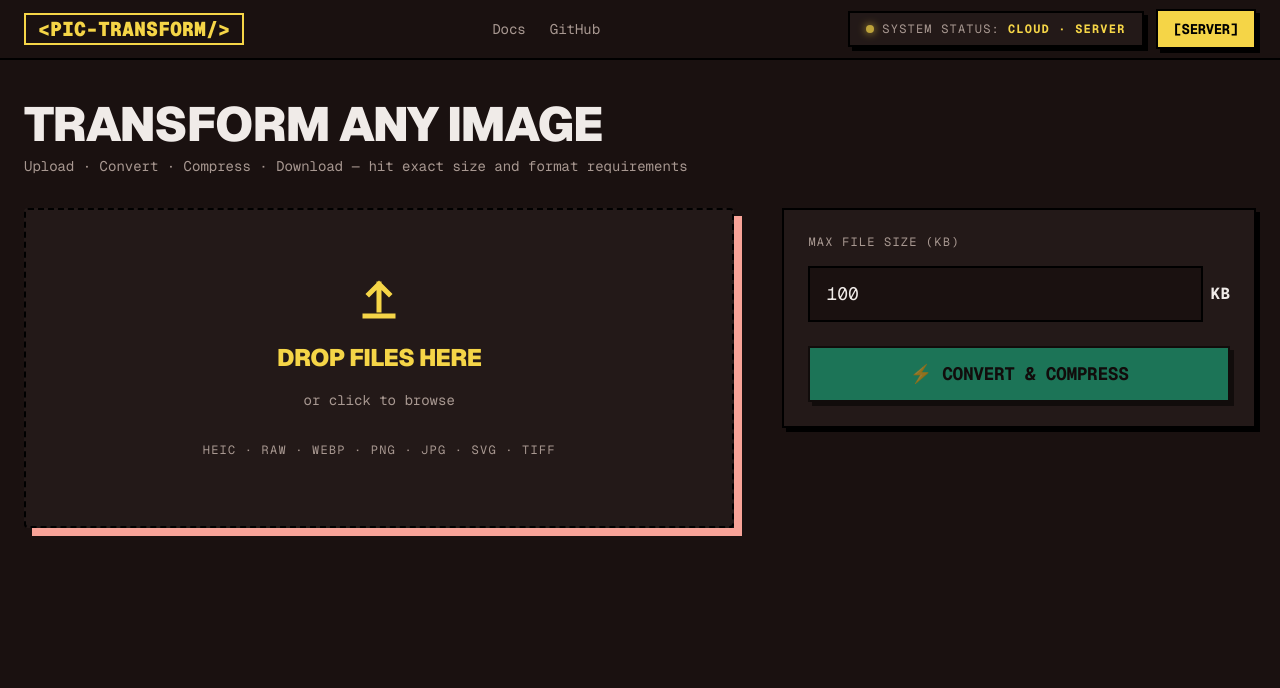
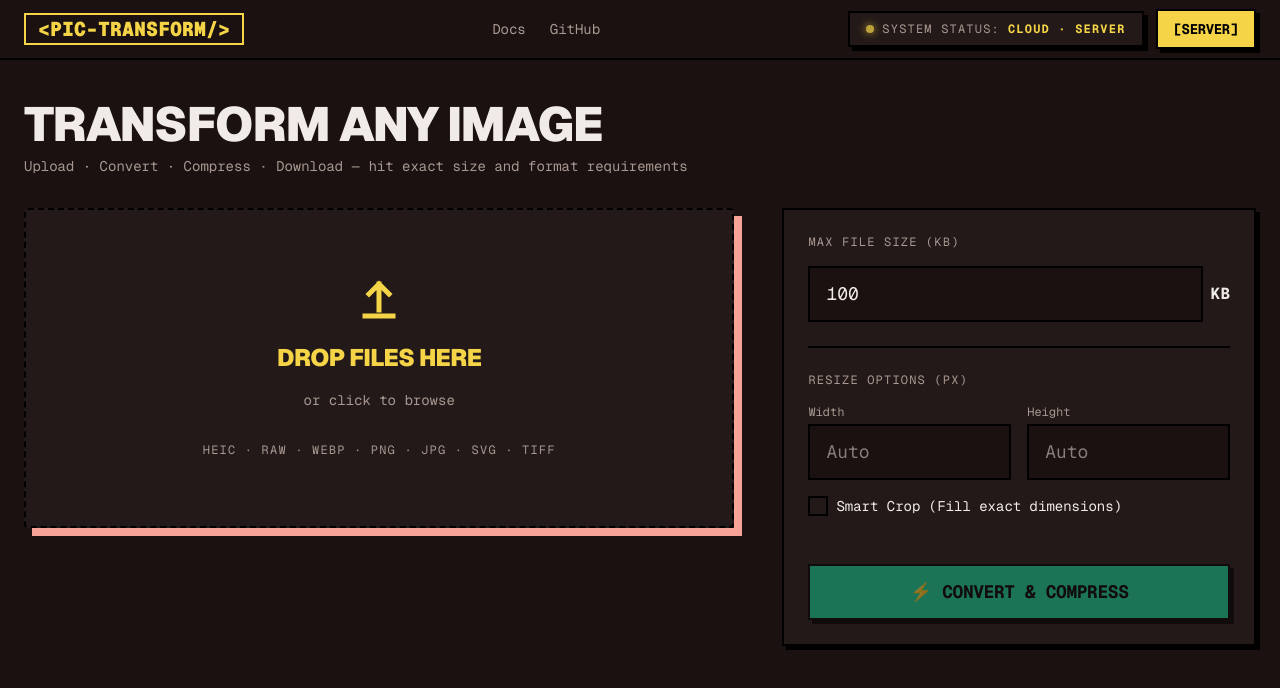
Before and after one commit to Priyanshu6926/File_compression, a Next.js app: page / in a window 1280 px wide. Shown: the top 688 px of the page. Built offline with nearby package versions, Linux system fonts and the light colour scheme.

Commit message:
feat(phase-3): implement resize engine and smart crop controls

```diff
--- a/src/app/api/compress/route.ts
+++ b/src/app/api/compress/route.ts
@@ -6,6 +6,14 @@ export async function POST(request: Request) {
     const formData = await request.formData()
     const file = formData.get('file') as File | null
     const targetSizeKB = Number(formData.get('targetSizeKB'))
+
+    // New resize parameters
+    const widthRaw = formData.get('width')
+    const heightRaw = formData.get('height')
+    const crop = formData.get('crop') as 'center' | 'top' | 'entropy' | null
+
+    const width = widthRaw ? Number(widthRaw) : undefined
+    const height = heightRaw ? Number(heightRaw) : undefined
 
     if (!file || !targetSizeKB) {
       return NextResponse.json({ error: 'Missing file or targetSizeKB' }, { status: 400 })
@@ -17,7 +25,10 @@ export async function POST(request: Request) {
     const result = await compressToSize({
       buffer,
       targetSizeBytes,
-      format: 'jpeg' // Hardcoded to jpeg for Phase 2, Phase 4 makes this dynamic
+      format: 'jpeg', // Hardcoded to jpeg for Phase 2, Phase 4 makes this dynamic
+      width,
+      height,
+      ...(crop ? { crop } : {})
     })
 
     // Return the processed buffer
--- a/src/components/controls/ControlsPanel.tsx
+++ b/src/components/controls/ControlsPanel.tsx
@@ -4,10 +4,16 @@ import { useState } from 'react'
 import { useProcessing } from '@/context/ProcessingContext'
 import { NeoInput } from '@/components/ui/NeoInput'
 import { NeoButton } from '@/components/ui/NeoButton'
+import { cn } from '@/lib/utils'
 
 export function ControlsPanel() {
   const { file } = useProcessing()
   const [targetSize, setTargetSize] = useState('100')
+  const [width, setWidth] = useState('')
+  const [height, setHeight] = useState('')
+  const [isSmartCrop, setIsSmartCrop] = useState(false)
+  const [cropAnchor, setCropAnchor] = useState<'center' | 'top' | 'entropy'>('center')
+
   const [isProcessing, setIsProcessing] = useState(false)
   const [result, setResult] = useState<{ url: string; size: number; hitFloor: boolean } | null>(null)
 
@@ -20,6 +26,9 @@ export function ControlsPanel() {
       const formData = new FormData()
       formData.append('file', file)
       formData.append('targetSizeKB', targetSize)
+      if (width) formData.append('width', width)
+      if (height) formData.append('height', height)
+      if (isSmartCrop) formData.append('crop', cropAnchor)
 
       const res = await fetch('/api/compress', {
         method: 'POST',
@@ -45,7 +54,10 @@ export function ControlsPanel() {
   return (
     <div className="flex flex-col gap-6">
       <div className="relative shadow-neo-sm">
-        <div className="border-2 border-black bg-surface p-6">
+        <div className="border-2 border-black bg-surface p-6 flex flex-col gap-6">
+
+          {/* Section B: Max File Size */}
+          <div>
             <p className="font-mono text-muted text-xs uppercase tracking-widest mb-4">
               MAX FILE SIZE (KB)
             </p>
@@ -59,10 +71,74 @@ export function ControlsPanel() {
               />
               <span className="font-mono font-bold text-text-base">KB</span>
             </div>
+          </div>
+
+          {/* Section C: Dimensions */}
+          <div className="border-t-2 border-black pt-6">
+            <p className="font-mono text-muted text-xs uppercase tracking-widest mb-4">
+              RESIZE OPTIONS (PX)
+            </p>
+
+            <div className="flex gap-4 mb-4">
+              <div className="flex-1">
+                <label className="text-xs font-mono text-muted mb-1 block">Width</label>
+                <NeoInput
+                  type="number"
+                  value={width}
+                  onChange={(e) => setWidth(e.target.value)}
+                  placeholder="Auto"
+                />
+              </div>
+              <div className="flex-1">
+                <label className="text-xs font-mono text-muted mb-1 block">Height</label>
+                <NeoInput
+                  type="number"
+                  value={height}
+                  onChange={(e) => setHeight(e.target.value)}
+                  placeholder="Auto"
+                />
+              </div>
+            </div>
+
+            <div className="flex items-center gap-2 mb-4">
+              <button
+                onClick={() => setIsSmartCrop(!isSmartCrop)}
+                className="w-5 h-5 border-2 border-black bg-surface flex items-center justify-center focus:outline-none"
+              >
+                {isSmartCrop && <div className="w-2.5 h-2.5 bg-primary" />}
+              </button>
+              <label className="text-sm font-mono text-text-base cursor-pointer" onClick={() => setIsSmartCrop(!isSmartCrop)}>
+                Smart Crop (Fill exact dimensions)
+              </label>
+            </div>
+
+            {isSmartCrop && (
+              <div className="flex gap-2">
+                <button
+                  onClick={() => setCropAnchor('center')}
+                  className={cn("text-xs font-mono px-2 py-1 border-2 border-black", cropAnchor === 'center' ? 'bg-primary text-black' : 'bg-surface text-muted')}
+                >
+                  Center
+                </button>
+                <button
+                  onClick={() => setCropAnchor('top')}
+                  className={cn("text-xs font-mono px-2 py-1 border-2 border-black", cropAnchor === 'top' ? 'bg-primary text-black' : 'bg-surface text-muted')}
+                >
+                  Top
+                </button>
+                <button
+                  onClick={() => setCropAnchor('entropy')}
+                  className={cn("text-xs font-mono px-2 py-1 border-2 border-black", cropAnchor === 'entropy' ? 'bg-primary text-black' : 'bg-surface text-muted')}
+                >
+                  Face-aware
+                </button>
+              </div>
+            )}
+          </div>
 
           <NeoButton
             variant="success"
-            className="w-full mt-6 text-lg py-3"
+            className="w-full mt-2 text-lg py-3"
             onClick={handleCompress}
             disabled={!file || isProcessing}
           >
--- a/src/lib/compress.ts
+++ b/src/lib/compress.ts
@@ -4,9 +4,12 @@ interface CompressOptions {
   buffer: Buffer
   targetSizeBytes: number
   format?: 'jpeg' | 'webp' | 'png' | 'avif' | 'tiff' // Format from sharp
+  width?: number
+  height?: number
+  crop?: 'center' | 'top' | 'entropy'
 }
 
-export async function compressToSize({ buffer, targetSizeBytes, format = 'jpeg' }: CompressOptions) {
+export async function compressToSize({ buffer, targetSizeBytes, format = 'jpeg', width, height, crop }: CompressOptions) {
   let minQ = 10
   let maxQ = 100
   let quality = 80
@@ -14,8 +17,36 @@ export async function compressToSize({ buffer, targetSizeBytes, format = 'jpeg'
   let iteration = 0
   const maxIterations = 10
 
-  // Try baseline quality first
-  let outBuffer = await sharp(buffer)[format]({ quality }).toBuffer()
+  // 1. Initial Processing (Resize + format)
+  let processor = sharp(buffer)
+
+  if (width || height) {
+    if (crop) {
+      let position = sharp.strategy.entropy
+      if (crop === 'center') position = sharp.gravity.center
+      if (crop === 'top') position = sharp.gravity.north
+
+      processor = processor.resize({
+        width,
+        height,
+        fit: 'cover',
+        position
+      })
+    } else {
+      processor = processor.resize({
+        width,
+        height,
+        fit: 'inside',
+        withoutEnlargement: true
+      })
+    }
+  }
+
+  // Generate a base buffer that represents the resized image (lossless or high-quality)
+  const baseBuffer = await processor.toBuffer()
+
+  // 2. Binary search for optimal quality using the resized baseBuffer
+  let outBuffer = await sharp(baseBuffer)[format]({ quality }).toBuffer()
 
   if (outBuffer.byteLength <= targetSizeBytes) {
     return { buffer: outBuffer, quality, hitFloor: false }
@@ -24,7 +55,7 @@ export async function compressToSize({ buffer, targetSizeBytes, format = 'jpeg'
   // Binary search for optimal quality
   while (minQ <= maxQ && iteration < maxIterations) {
     quality = Math.floor((minQ + maxQ) / 2)
-    outBuffer = await sharp(buffer)[format]({ quality }).toBuffer()
+    outBuffer = await sharp(baseBuffer)[format]({ quality }).toBuffer()
 
     if (outBuffer.byteLength <= targetSizeBytes) {
       lastValidBuffer = outBuffer
@@ -39,7 +70,7 @@ export async function compressToSize({ buffer, targetSizeBytes, format = 'jpeg'
   // Return the lowest quality we attempted (minQ - 1 or 10)
   if (!lastValidBuffer) {
     quality = 10
-    outBuffer = await sharp(buffer)[format]({ quality }).toBuffer()
+    outBuffer = await sharp(baseBuffer)[format]({ quality }).toBuffer()
     return { buffer: outBuffer, quality, hitFloor: true }
   }
 
```
Also changed, not shown: .planning/ROADMAP.md, .planning/STATE.md. Lines whose indentation alone changed are shown as unchanged.
